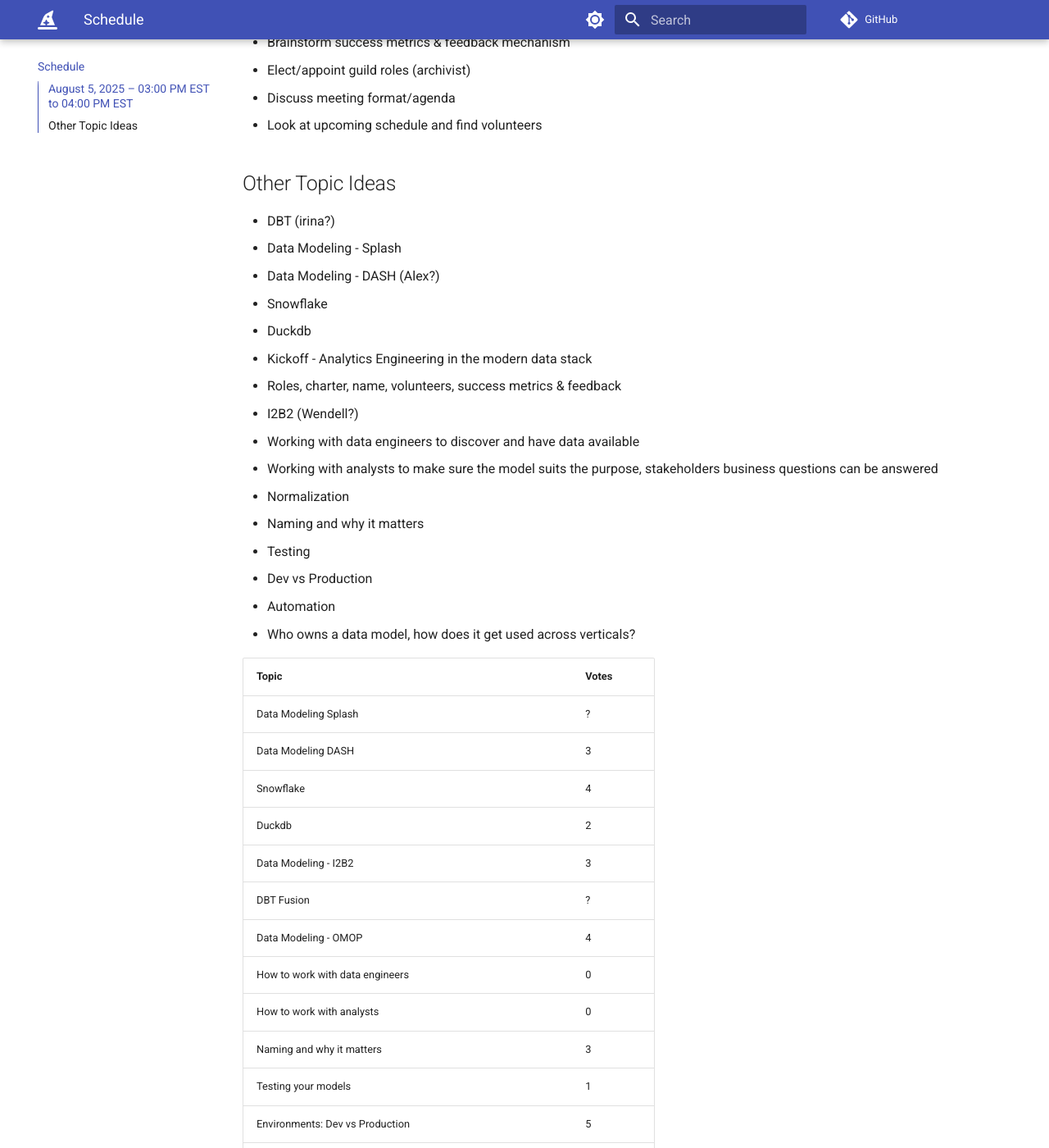
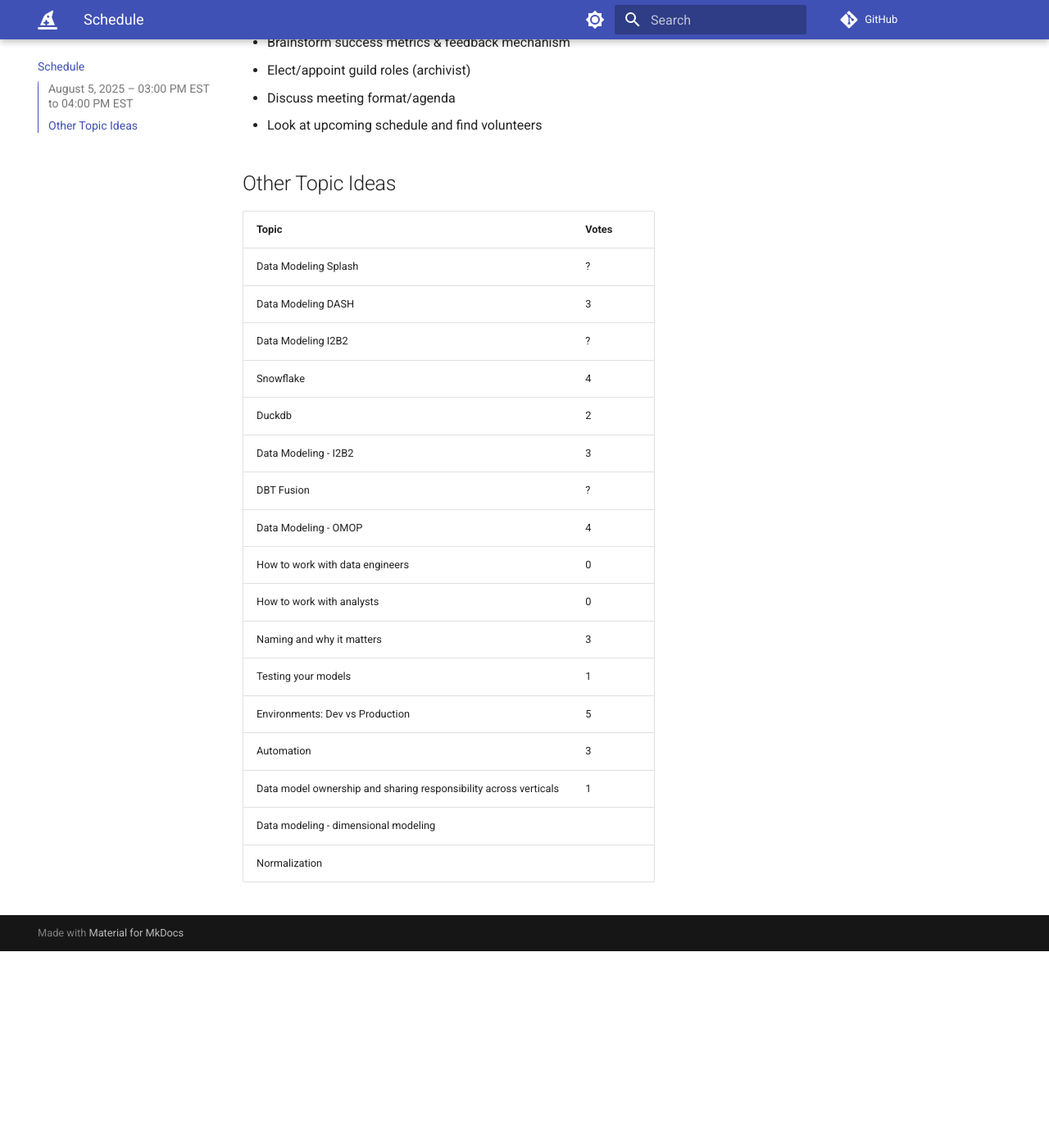
Before and after one commit to wake-forest-ctsi/guild-analytics-engineering, an MkDocs documentation site: the page built from docs/schedule.md, in a window 1280 px wide and 1400 px high, scrolled down 356 px. Shown: the whole window at 82% size. Built offline with MkDocs 1.6.1 and Material for MkDocs 9.7.7, drawn with Linux system fonts in a browser that asks for light colours; comment, search, counter and statistics services are not loaded; after the commit the page ends 1516 px from its top, so only the background shows below that.

Commit message:
cleaning up topic ideas

```diff
--- a/docs/schedule.md
+++ b/docs/schedule.md
@@ -14,28 +14,11 @@
 
 ## Other Topic Ideas
 
-* DBT (irina?)
-* Data Modeling - Splash
-* Data Modeling - DASH (Alex?)
-* Snowflake
-* Duckdb
-* Kickoff - Analytics Engineering in the modern data stack
-*     Roles, charter, name, volunteers, success metrics & feedback
-* I2B2 (Wendell?)
-* Working with data engineers to discover and have data available
-* Working with analysts to make sure the model suits the purpose, stakeholders business questions can be answered
-* Normalization
-* Naming and why it matters
-* Testing
-* Dev vs Production
-* Automation
-* Who owns a data model, how does it get used across verticals?
-
-
 Topic | Votes
 --- | ---
 Data Modeling Splash | ?
 Data Modeling DASH | 3
+Data Modeling I2B2 | ?
 Snowflake | 4
 Duckdb | 2
 Data Modeling - I2B2 | 3
```
Also changed, not shown: other parts of docs/schedule.md (+1 -0 lines).
